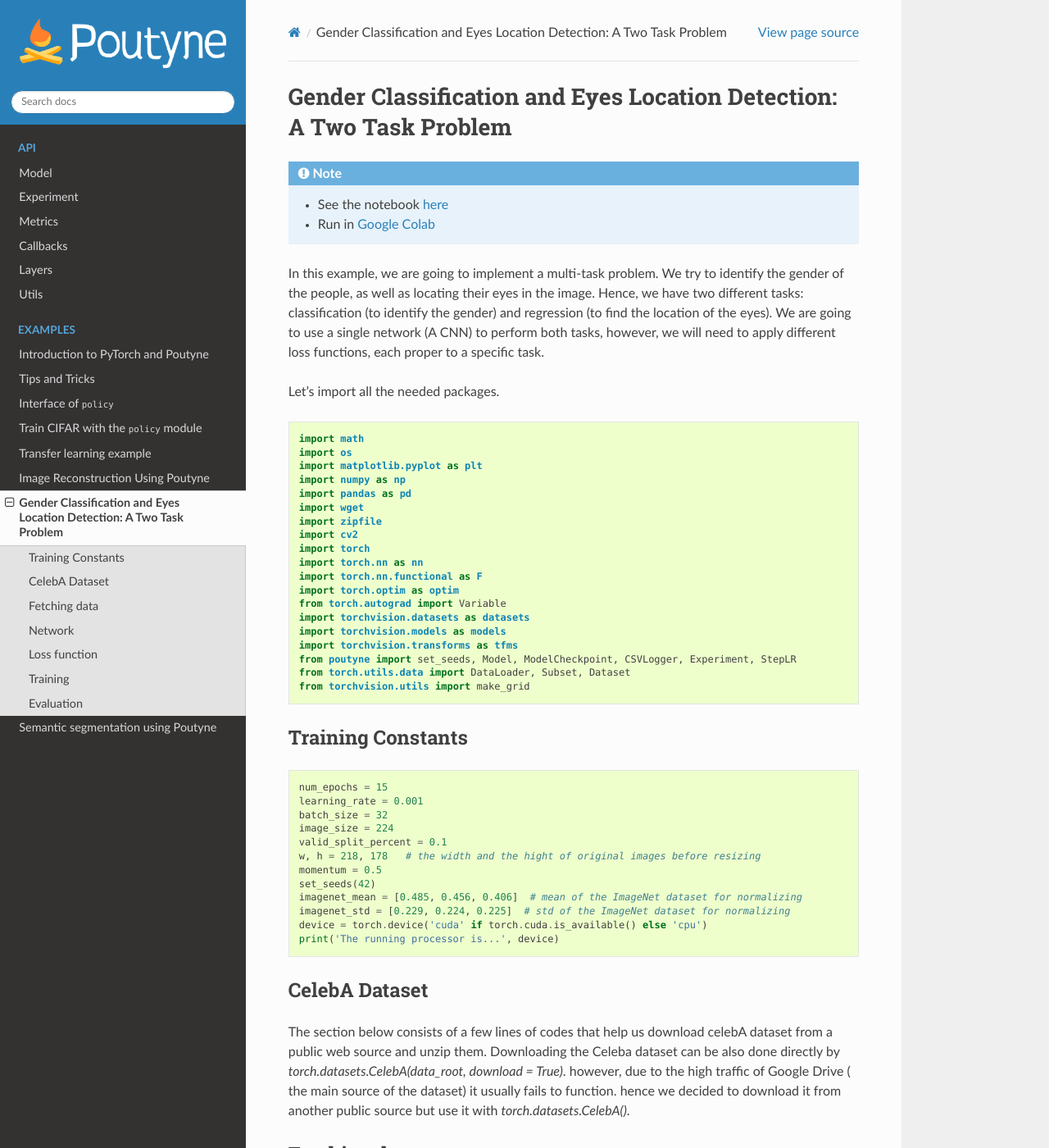
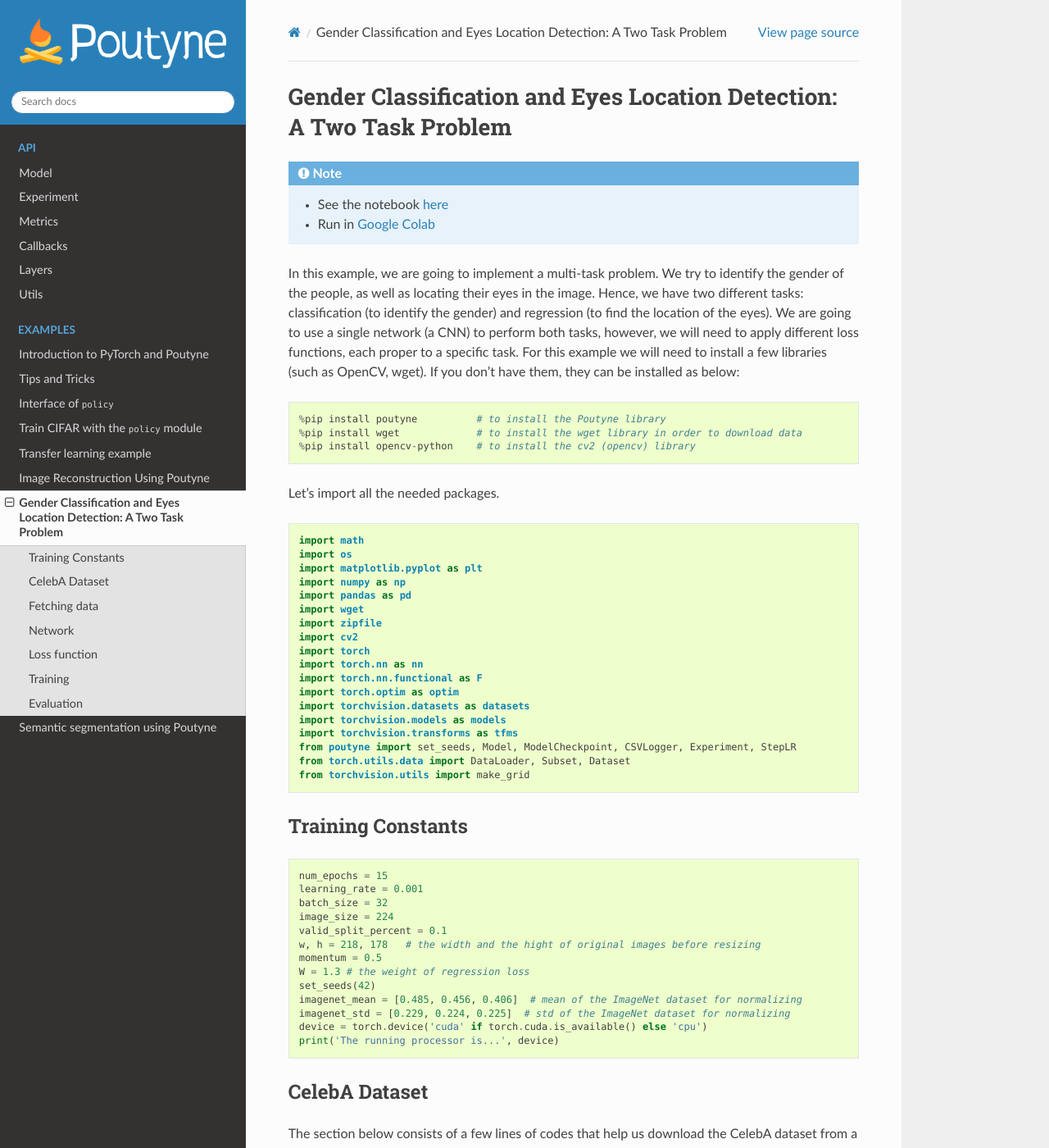
Before and after one commit to GRAAL-Research/poutyne, a Sphinx documentation site: the page built from docs/source/examples/classification_and_regression.rst, in a window 1280 px wide and 1400 px high. Shown: the whole window at 82% size. Built offline with Sphinx 7.4.7 and the Read the Docs theme 2.0.0, drawn with Linux system fonts in a browser that asks for light colours; the version number could not be read and is left out; some of the changed text lies outside the part shown.

Commit message:
edit 2-20210729

```diff
--- a/docs/source/examples/classification_and_regression.rst
+++ b/docs/source/examples/classification_and_regression.rst
@@ -9,7 +9,13 @@
     - See the notebook `here <https://github.com/GRAAL-Research/poutyne/blob/master/examples/classification_and_regression.ipynb>`_
     - Run in `Google Colab <https://colab.research.google.com/github/GRAAL-Research/poutyne/blob/master/examples/classification_and_regression.ipynb>`_
 
-In this example, we are going to implement a multi-task problem. We try to identify the gender of the people, as well as locating their eyes in the image. Hence, we have two different tasks: classification (to identify the gender) and regression (to find the location of the eyes). We are going to use a single network (A CNN) to perform both tasks, however, we will need to apply different loss functions, each proper to a specific task.
+In this example, we are going to implement a multi-task problem. We try to identify the gender of the people, as well as locating their eyes in the image. Hence, we have two different tasks: classification (to identify the gender) and regression (to find the location of the eyes). We are going to use a single network (a CNN) to perform both tasks, however, we will need to apply different loss functions, each proper to a specific task. For this example we will need to install a few libraries (such as OpenCV, wget). If you don't have them, they can be installed as below:
+
+.. code-block:: python
+
+    %pip install poutyne          # to install the Poutyne library
+    %pip install wget             # to install the wget library in order to download data
+    %pip install opencv-python    # to install the cv2 (opencv) library
 
 Let's import all the needed packages.
 
@@ -27,7 +33,6 @@
     import torch.nn as nn
     import torch.nn.functional as F
     import torch.optim as optim
-    from torch.autograd import Variable
     import torchvision.datasets as datasets
     import torchvision.models as models
     import torchvision.transforms as tfms
@@ -47,6 +52,7 @@
     valid_split_percent = 0.1
     w, h = 218, 178   # the width and the hight of original images before resizing
     momentum = 0.5
+    W = 1.3 # the weight of regression loss
     set_seeds(42)
     imagenet_mean = [0.485, 0.456, 0.406]  # mean of the ImageNet dataset for normalizing
     imagenet_std = [0.229, 0.224, 0.225]  # std of the ImageNet dataset for normalizing
@@ -56,7 +62,7 @@
 CelebA Dataset
 ==============
 
-The section below consists of a few lines of codes that help us download celebA dataset from a public web source and unzip them. Downloading the Celeba dataset can be also done directly by `torch.datasets.CelebA(data_root, download =  True)`. however, due to the high traffic of Google Drive ( the main source of the dataset) it usually fails to function. hence we decided to download it from another public source but use it with `torch.datasets.CelebA()`.
+The section below consists of a few lines of codes that help us download the CelebA dataset from a public web source and unzip it. Downloading the CelebA dataset can be also done directly using `torch.datasets.CelebA(data_root, download=True)`. However, due to the high traffic on the dataset's Google Drive (the main source of the dataset), it usually fails to function. Hence we decided to download it from another public source but use it with `torch.datasets.CelebA()`.
 
 Fetching data
 =============
@@ -84,7 +90,7 @@
     for file in file_list:
         url = f"{base_url}/{file}"
         if not os.path.exists(f"{dataset_folder}/{file}"):
-        wget.download(url, f"{dataset_folder}/{file}")
+            wget.download(url, f"{dataset_folder}/{file}")
 
     with zipfile.ZipFile(f"{dataset_folder}/img_align_celeba.zip", 'r') as ziphandler:
         ziphandler.extractall(dataset_folder)
@@ -94,22 +100,22 @@
 .. code-block:: python
 
     transforms = tfms.Compose ([
-                            tfms.Resize((image_size, image_size)),
-                            tfms.ToTensor(),
-                            tfms.Normalize(imagenet_mean, imagenet_std)
-    ])
+        tfms.Resize((image_size, image_size)),
+        tfms.ToTensor(),
+        tfms.Normalize(imagenet_mean, imagenet_std)
+        ])
     train_dataset = datasets.CelebA(data_root,
-                                    split='train',
-                                    target_type=['attr', 'landmarks'],
-                                    transform=transforms)
+        split='train',
+        target_type=['attr', 'landmarks'],
+        transform=transforms)
     valid_dataset = datasets.CelebA(data_root,
-                                    split='valid',
-                                    target_type=['attr', 'landmarks'],
-                                    transform=transforms)
+        split='valid',
+        target_type=['attr', 'landmarks'],
+        transform=transforms)
     test_dataset = datasets.CelebA(data_root,
-                                split='test',
-                                target_type=['attr', 'landmarks'],
-                                transform=transforms)
+        split='test',
+        target_type=['attr', 'landmarks'],
+        transform=transforms)
 
     train_dataloader = DataLoader(train_dataset, batch_size=batch_size, shuffle=True)
     valid_dataloader = DataLoader(valid_dataset, batch_size=batch_size, shuffle=False)
@@ -199,10 +205,6 @@
 
     freeze_weights(network)
     print(network)
-
-.. code-block:: python
-
-    network = ClassifierLocalizer(model_name='resnet18')  # network without freezing any layer.
 
 Loss function
 =============
@@ -219,11 +221,11 @@
 
         def forward(self, y_pred, y_true):
             loss_cls = self.ce_loss(y_pred[0], Variable(y_true[0][:,20])) # Cross Entropy Error (for classification)
-            loss_reg1 = self.mse_loss(y_pred[1][:,0], Variable(y_true[1][:,0]/h, requires_grad=True)) # Mean Squared Error for X_L
-            loss_reg2 = self.mse_loss(y_pred[1][:,1], Variable(y_true[1][:,1]/w, requires_grad=True)) # Mean Squared Error for Y_L
-            loss_reg3 = self.mse_loss(y_pred[1][:,2], Variable(y_true[1][:,2]/h, requires_grad=True)) # Mean Squared Error for X_R
-            loss_reg4 = self.mse_loss(y_pred[1][:,3], Variable(y_true[1][:,3]/w, requires_grad=True)) # Mean Squared Error for Y_R
-            total_loss = loss_cls + loss_reg1 + loss_reg2 + loss_reg3 + loss_reg4
+            loss_reg1 = self.mse_loss(y_pred[1][:,0], y_true[1][:,0]/h) # Mean Squared Error for X_L
+            loss_reg2 = self.mse_loss(y_pred[1][:,1], y_true[1][:,1]/w) # Mean Squared Error for Y_L
+            loss_reg3 = self.mse_loss(y_pred[1][:,2], y_true[1][:,2]/h) # Mean Squared Error for X_R
+            loss_reg4 = self.mse_loss(y_pred[1][:,3], y_true[1][:,3]/w) # Mean Squared Error for Y_R
+            total_loss = loss_cls + W * (loss_reg1 + loss_reg2 + loss_reg3 + loss_reg4)
             return total_loss
 
 Training
@@ -240,7 +242,7 @@
 Evaluation
 ==========
 
-As you have also noticed from the training logs, we have achieved the best performance (considering the validation loss) at the 15th epoch. The weights of the network for the corresponding epoch have been automatically saved and we use these parameters to evaluate our algorithm visually. Hence,  we take advantage of evaluate function of Poutyne, and apply it to the validation dataset. It provides us the predictions as well as the ground-truth for comparison, in case of need.
+As you have also noticed from the training logs, in this try we achieved the best performance (considering the validation loss) at the 15th epoch. The weights of the network for the corresponding epoch have been automatically saved by the `Experiment` function and we use these parameters to evaluate our algorithm visually. Hence,  we take advantage of evaluate function of Poutyne, and apply it to the validation dataset. It provides us the predictions as well as the ground-truth for comparison, in case of need.
 
 .. code-block:: python
 
```
Also changed, not shown: other parts of docs/source/examples/classification_and_regression.rst (+1 -1 lines), 1 other file.
